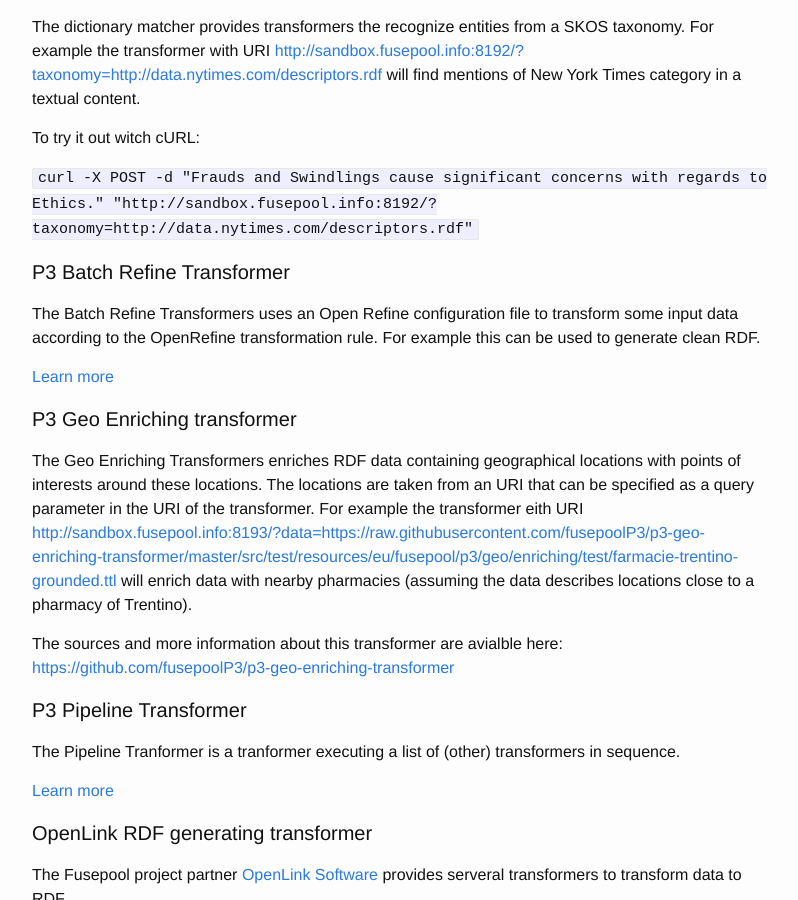
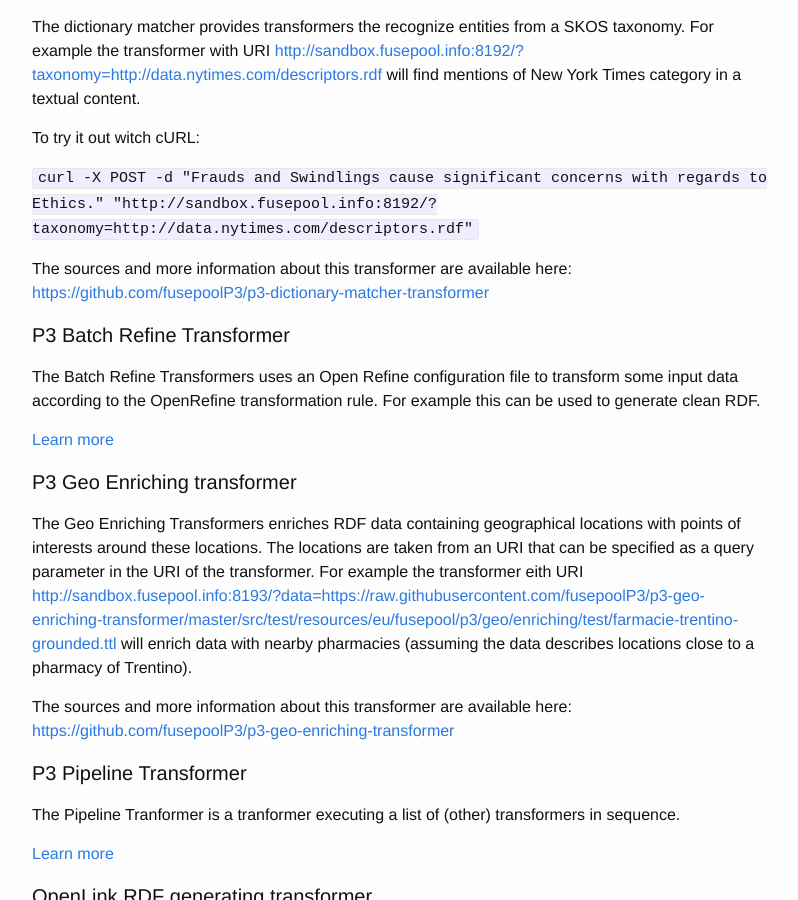
Before and after one commit to fusepoolP3/fusepoolp3.github.io, a Jekyll site: the page built from index.md, in a window 1280 px wide and 900 px high, scrolled down 1117 px. Shown: the whole window, without its empty margins (238-1036 px from the left). Built offline with Jekyll 4.4.1, drawn with Linux system fonts in a browser that asks for light colours.

Commit message:
pointing to the source repo of dictionary matcher

```diff
--- a/index.md
+++ b/index.md
@@ -53,6 +53,8 @@
 
 `curl -X POST -d "Frauds and Swindlings cause significant concerns with regards to Ethics." "http://sandbox.fusepool.info:8192/?taxonomy=http://data.nytimes.com/descriptors.rdf"`
 
+The sources and more information about this transformer are available here: [https://github.com/fusepoolP3/p3-dictionary-matcher-transformer](https://github.com/fusepoolP3/p3-dictionary-matcher-transformer)
+
 #### P3 Batch Refine Transformer
 
 The Batch Refine Transformers uses an Open Refine configuration file to transform some input data according to the OpenRefine
@@ -64,7 +66,7 @@
 
 The Geo Enriching Transformers enriches RDF data containing geographical locations with points of interests around these locations. The locations are taken from an URI that can be specified as a query parameter in the URI of the transformer. For example the transformer eith URI [http://sandbox.fusepool.info:8193/?data=https://raw.githubusercontent.com/fusepoolP3/p3-geo-enriching-transformer/master/src/test/resources/eu/fusepool/p3/geo/enriching/test/farmacie-trentino-grounded.ttl](http://sandbox.fusepool.info:8193/?data=https://raw.githubusercontent.com/fusepoolP3/p3-geo-enriching-transformer/master/src/test/resources/eu/fusepool/p3/geo/enriching/test/farmacie-trentino-grounded.ttl) will enrich data with nearby pharmacies (assuming the data describes locations close to a pharmacy of Trentino).
 
-The sources and more information about this transformer are avialble here: [https://github.com/fusepoolP3/p3-geo-enriching-transformer](https://github.com/fusepoolP3/p3-geo-enriching-transformer)
+The sources and more information about this transformer are available here: [https://github.com/fusepoolP3/p3-geo-enriching-transformer](https://github.com/fusepoolP3/p3-geo-enriching-transformer)
 
 #### P3 Pipeline Transformer
 
```
